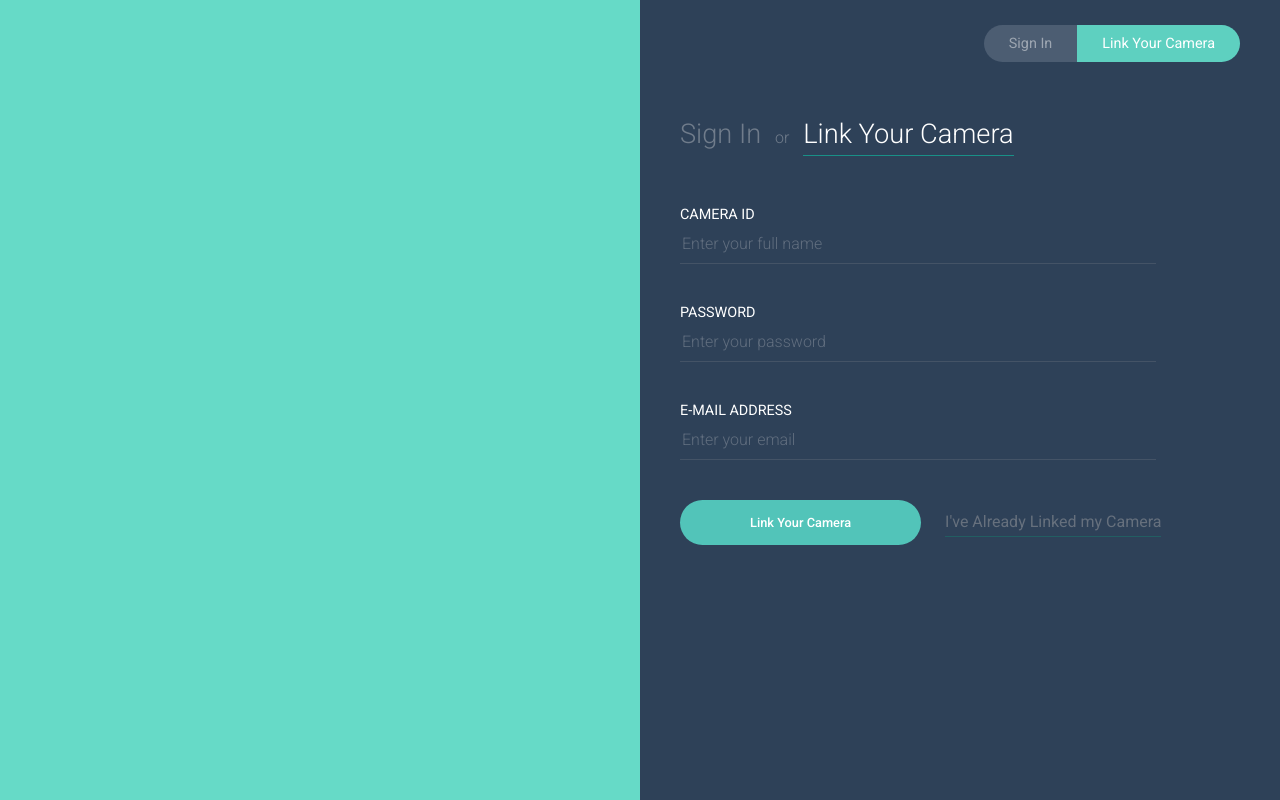
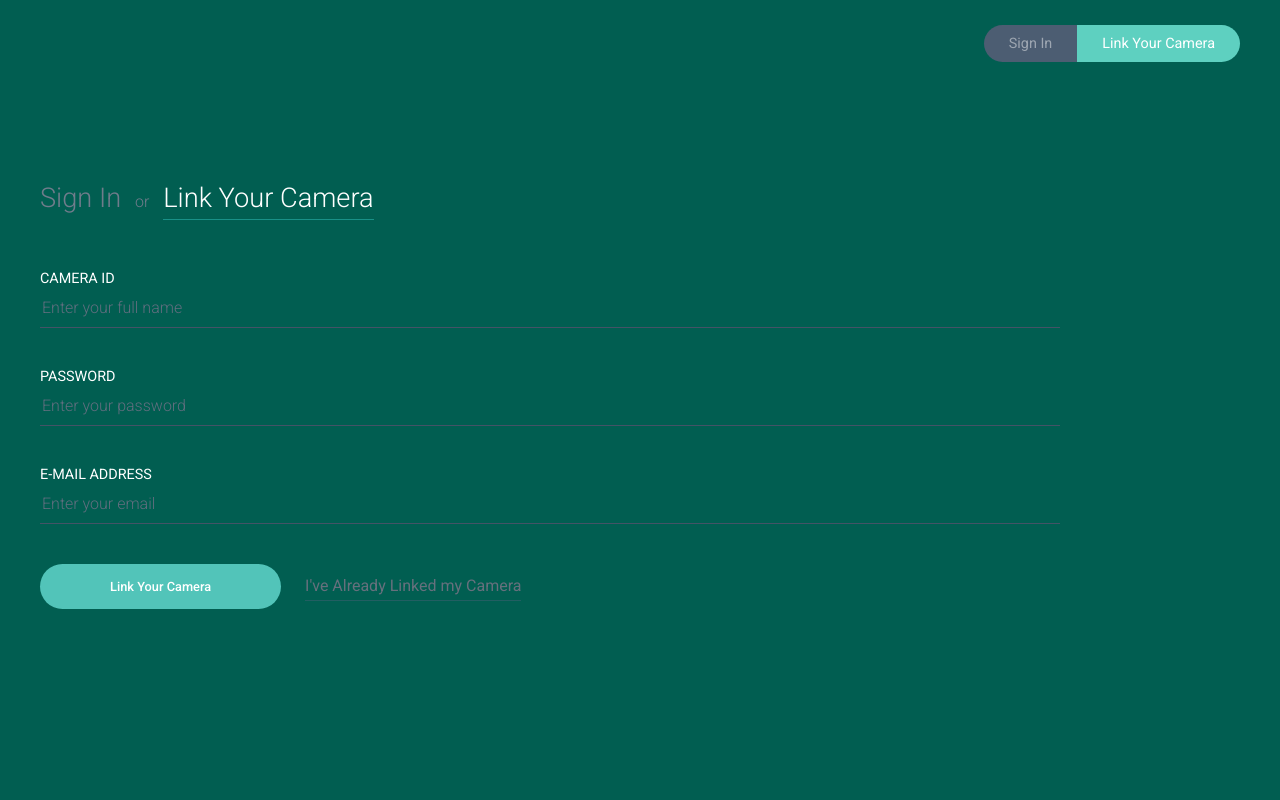
Before and after one commit to ZaidOm/NAD-Website-UI, a React (Create React App) app: page / in a window 1280 px wide. Built offline with nearby package versions, Linux system fonts and the light colour scheme.

Commit message:
fixed spacing and color changed

```diff
--- a/src/App.css
+++ b/src/App.css
@@ -10,8 +10,8 @@
 }
 
 .App__Form {
-  width: 50%;
-  background-color: #2E4158;
+  width: 100%;
+  background-color: #015E51;
   padding: 25px 40px;
   overflow: auto;
 }
--- a/src/App.js
+++ b/src/App.js
@@ -10,7 +10,6 @@ class App extends Component {
     return (
       <Router basename="/react-auth-ui/">
         <div className="App">
-          <div className="App__Aside"></div>
           <div className="App__Form">
             <div className="PageSwitcher">
                 <NavLink to="/sign-in" activeClassName="PageSwitcher__Item--Active" className="PageSwitcher__Item">Sign In</NavLink>
```
